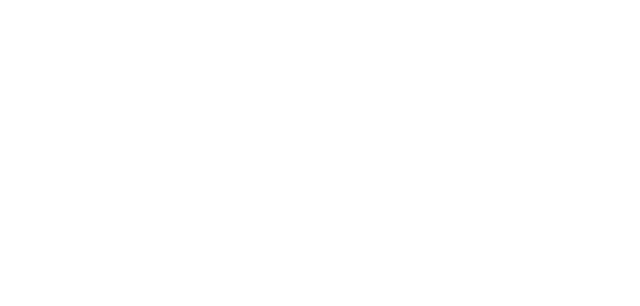
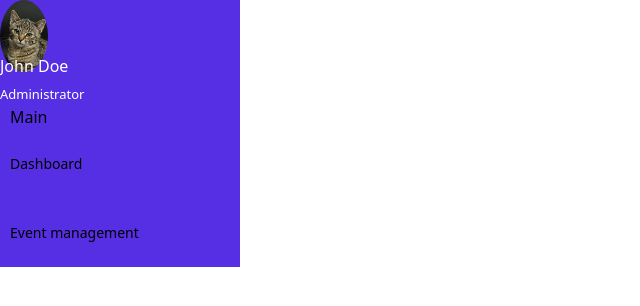
Before and after one commit to nguyentr02/Capstone-Frontend, a Vue app: page /dashboard in a window 1280 px wide. Shown: the top 306 px of the page, without its empty margins (0-640 px from the left). Built offline with nearby package versions, Linux system fonts and the light colour scheme.

Commit message:
WIP: styling sidebar for admin dashboard

```diff
--- a/src/assets/main.css
+++ b/src/assets/main.css
@@ -1,3 +1,9 @@
 @tailwind base;
 @tailwind components;
 @tailwind utilities;
+
+.img-cover img {
+    width: 100%;
+    height: 100%;
+    object-fit: cover;
+}
--- a/src/components/dashboard/SideBar.vue
+++ b/src/components/dashboard/SideBar.vue
@@ -3,24 +3,88 @@
 </script>
 
 <template>
-    <aside>
+    <aside id="sidebar" class="app-sidebar">
         <div class="aside-head">
-            <span class="image image-cover"><img src="@/assets/cat.jpeg" alt="admin avatar"></span>
+            <span class="image image-cover profile-img"><img src="@/assets/cat.jpeg" alt="admin avatar"></span>
 
-            <div class="admin-name"> John Doe </div>
+            <div class="name"> John Doe </div>
             <div class="role"> Administrator </div>
         </div>
 
         <div class="aside-body">
-            <ul class = "task-list">\
+            <ul class = "task-list">
                 <li class="task-item">
                     <span class="task-name"> Main</span>
                 </li>
+                <li>
+                    <a href="">
+                        <!-- Change class name later on -->
+                        <div class="flex-link">
+                            <span> </span>
+                            <span class="nav-label"> Dashboard </span>
+                            <span> </span>
+                        </div>
+                    </a>
+                </li>
+
+                <li>
+                    <a href="">
+                        <div class="flex-link">
+                            <span> </span>
+                            <span class="nav-label"> Event management </span>
+                            <span> </span>
+                        </div>
+                    </a>
+                </li>
+
+
             </ul>
         </div>
     </aside>
 </template>
 
 <style scoped>
+    .app-sidebar {
+        height: 100%;
+        width: 240px;
+        background: #562ee4;
+    }
 
+    .profile-img {
+        width: 48px;
+        height: 48px;
+        border-radius: 50%;
+        display: inline-block;
+    }
+
+    .profile-img img {
+        border-radius: 50%;
+    }
+
+    .aside-head .name {
+        font-weight: 500;
+        color: white;
+        margin-bottom: 7px;
+    }
+
+    .aside-head .role {
+        font-size: 13px;
+        color: white
+    }
+
+    .app-sidebar .aside-body {
+        padding: 0 10px;
+    }
+
+    .flex-link {
+        display: flex;
+        flex-direction: column;
+    }
+    .app-sidebar .task-list li > a{
+        padding: 12px;
+        position: relative;
+        text-decoration: none;
+        font-size: 14px;
+        border-radius: 8px;
+    }
 </style>
--- a/src/views/Dashboard.vue
+++ b/src/views/Dashboard.vue
@@ -1,9 +1,12 @@
 <script setup>
-
+    import BaseLayout from '@/components/layout/BaseLayout.vue';
+    import SideBar from '@/components/dashboard/SideBar.vue';
 </script>
 
 <template>
-
+    <div>
+        <SideBar/>
+    </div>
 </template>
 
 <style scoped>
```
